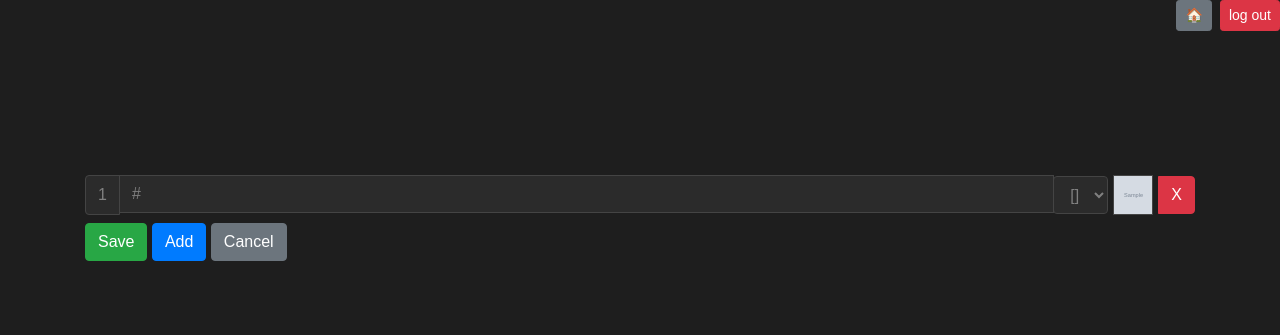
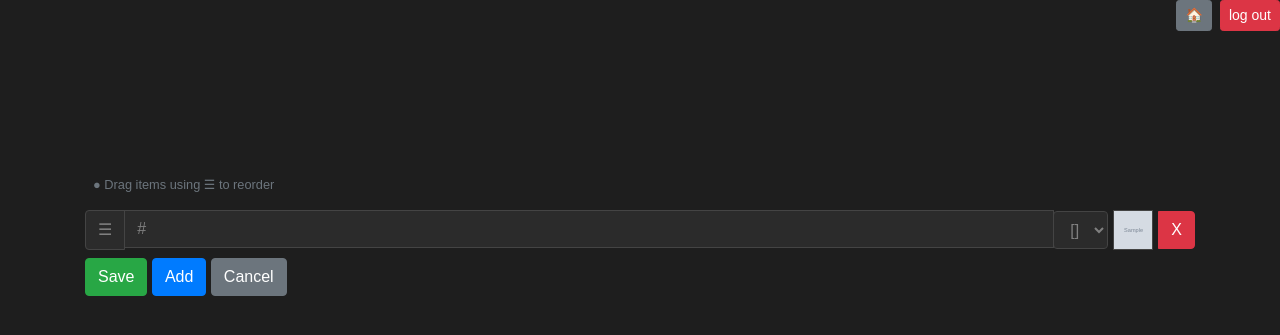
Before and after one commit to bon3k/radiobit, a Flask app: template stream/web_app/templates/edit_streams.html in a window 1280 px wide. Shown: the top 335 px of the page. Run offline with Flask 3, Linux system fonts and the light colour scheme; the template is opened without the code that fills it: most values are stand-ins (such as "Sample title", 1, 10 or a date in 2020); grey boxes marked "Sample" are stand-in pictures; parts of the project's set-up code (start-up, migrations or seed data) failed here and were passed over; some libraries are stand-ins or nearby versions.

Commit message:
improve drag-and-drop UX for stream reordering

```diff
--- a/stream/web_app/static/style.css
+++ b/stream/web_app/static/style.css
@@ -55,3 +55,11 @@ input[type="text"], .form-control {
     background-color: #5a32a3; /* un poco más oscuro al hover */
     color: white;
 }
+
+.drag-handle {
+    cursor: grab;
+}
+
+.drag-handle:active {
+    cursor: grabbing;
+}
--- a/stream/web_app/templates/edit_streams.html
+++ b/stream/web_app/templates/edit_streams.html
@@ -47,6 +47,10 @@
 
 <form method="POST">
 
+<p class="text-muted small ml-2">
+    ● Drag items using ☰ to reorder
+</p>
+
 <div id="link-container">
 
 {% for stream in streams %}
@@ -54,7 +58,7 @@
 <div class="input-group mb-2 link-field">
 
 <div class="input-group-prepend">
-<span class="input-group-text">{{ loop.index }}</span>
+<span class="input-group-text drag-handle">☰</span>
 </div>
 
 <input type="text"
@@ -167,7 +171,8 @@ function updatePreview(select) {
 new Sortable(document.getElementById("link-container"), {
 
 animation:150,
-ghostClass:"sortable-ghost"
+ghostClass:"sortable-ghost",
+handle: ".drag-handle"
 
 });
 
```
